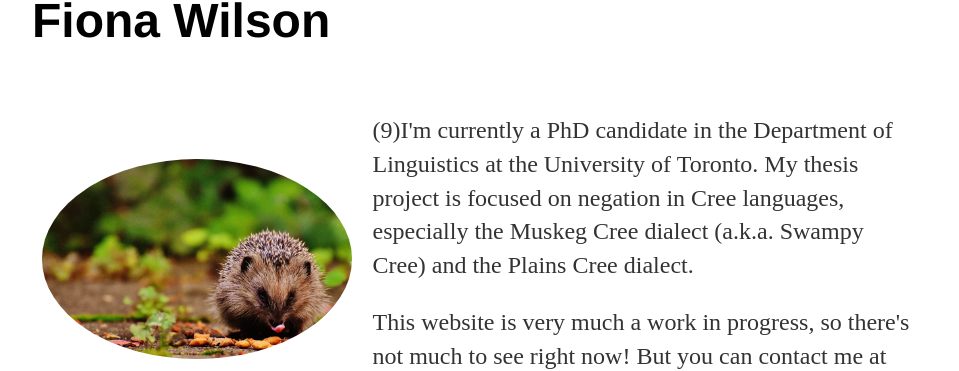
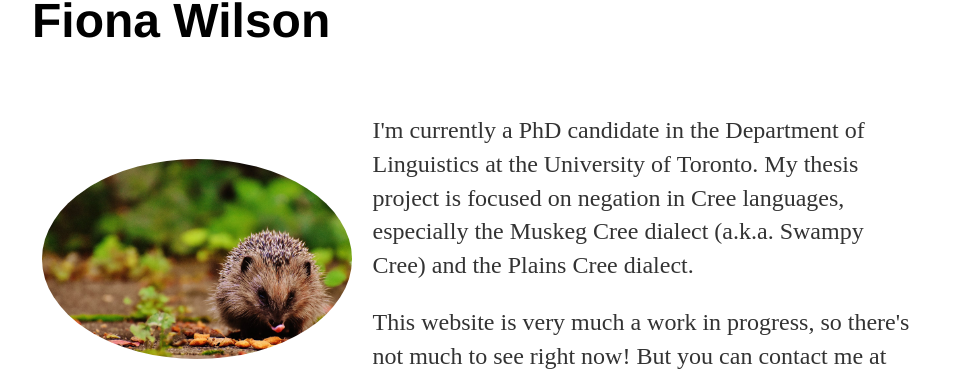
Before and after one commit to fwilson-603/fwilson-603.github.io, a Jekyll site: the page built from index.html, in a window 1280 px wide. Shown: the part 117-488 px from the top of the page, without its empty margins (160-1119 px from the left). Built offline with Jekyll 4.4.1, drawn with Linux system fonts in a browser that asks for light colours.

Commit message:
Update index.html

```diff
--- a/index.html
+++ b/index.html
@@ -4,7 +4,7 @@ title: Fiona Wilson
 ---
 <div class="flex-container">
 	<div style="flex-grow:1"><img alt="A Hedgehog" src="assets/hedgehog.jpeg" style="height:200px;width:auto;border-radius:50%;"></div>
-	<div style="flex-grow:4"><p>(9)I'm currently a PhD candidate in the Department of Linguistics at the University of Toronto. My thesis project is focused on negation in Cree
+	<div style="flex-grow:4"><p>I'm currently a PhD candidate in the Department of Linguistics at the University of Toronto. My thesis project is focused on negation in Cree
 		languages, especially the Muskeg Cree dialect (a.k.a. Swampy Cree) and the Plains Cree dialect.</p>
 	<p>This website is very much a work in progress, so there's not much to see right now! But you can contact me at the email link below.</p></div>
 </div><!-- /.flex-container -->
```
